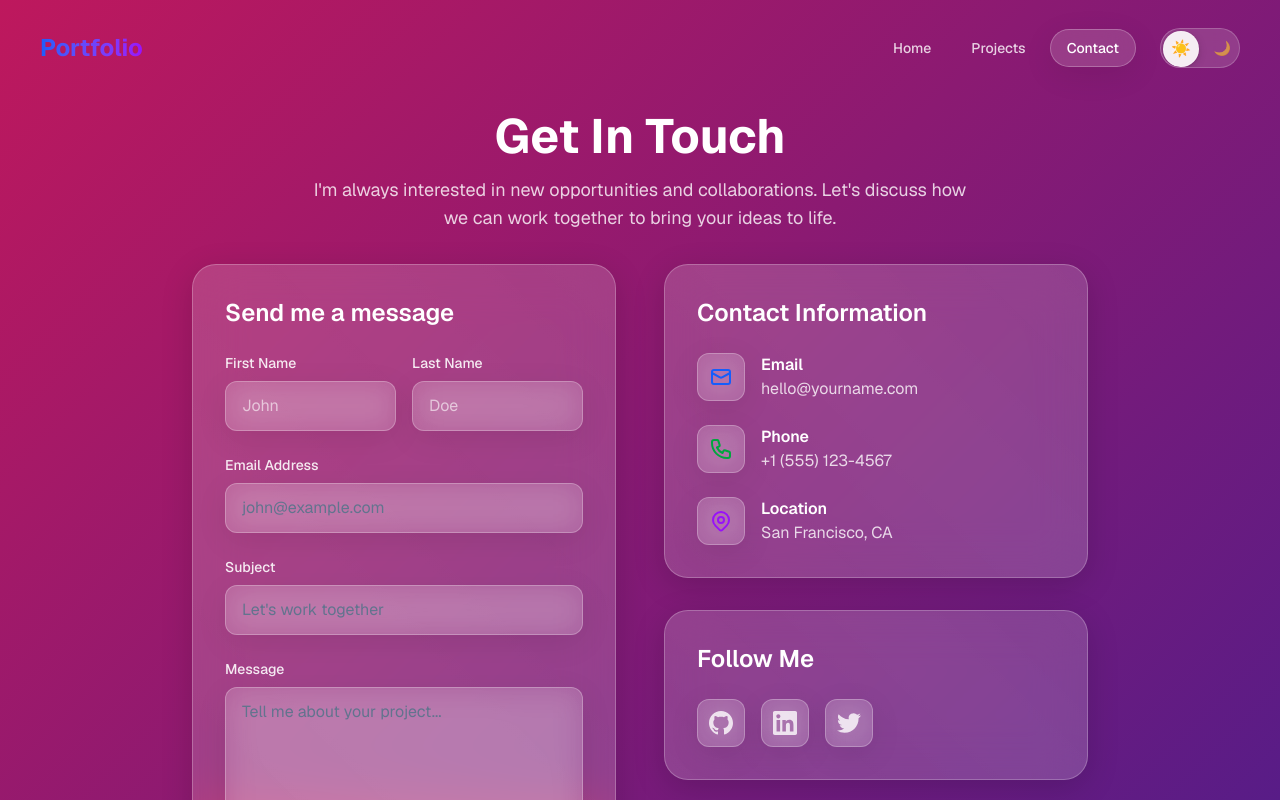
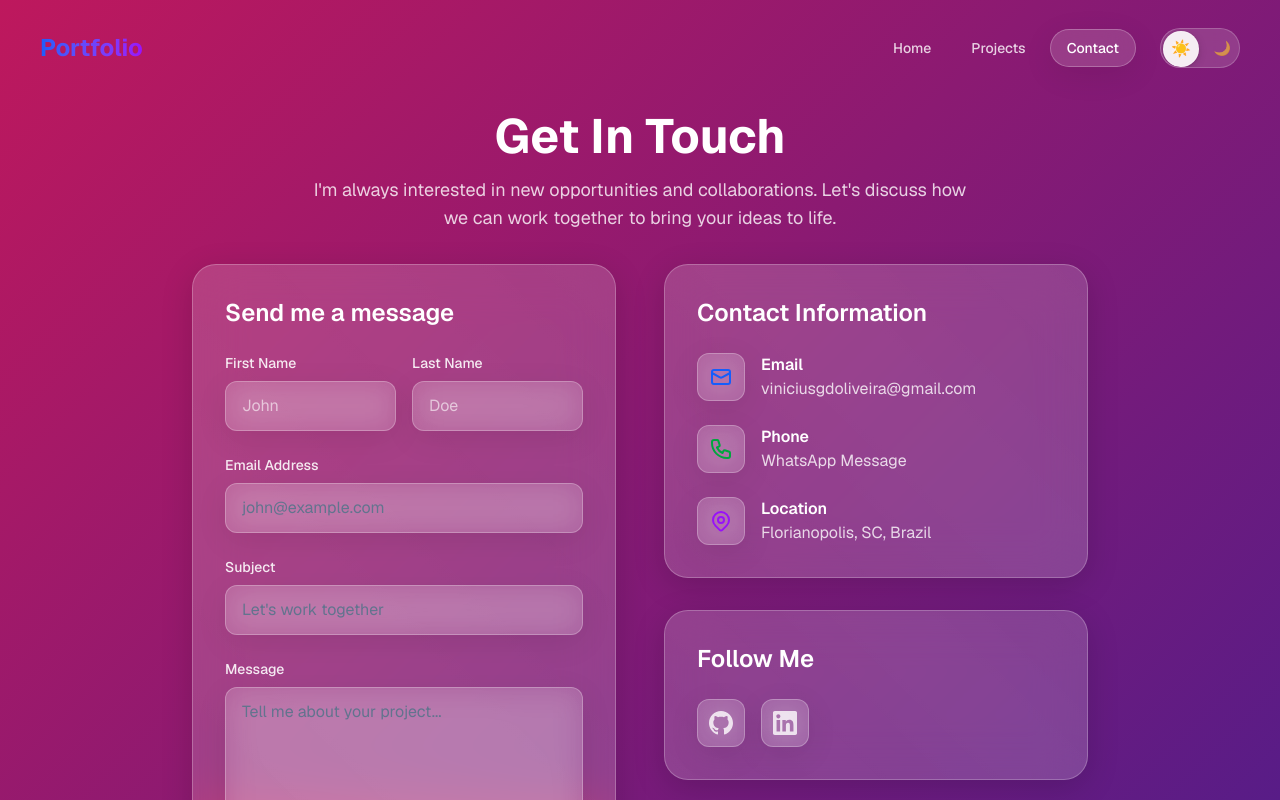
Before and after one commit to viniciusgdoliveira/portfolio, a Next.js app: page /contact in a window 1280 px wide. Shown: the top 800 px of the page. Built offline with nearby package versions, Linux system fonts and the light colour scheme.

Commit message:
updated ux: new tab on link

```diff
--- a/src/app/contact/page.tsx
+++ b/src/app/contact/page.tsx
@@ -32,7 +32,7 @@ export default function Contact() {
               <h2 className="text-2xl font-semibold text-white mb-6">
                 Send me a message
               </h2>
-              <form className="space-y-6">
+              <form action="mailto:viniciusgdoliveira@gmail.com" method="post" encType="text/plain" className="space-y-6">
                 <div className="grid md:grid-cols-2 gap-4">
                   <div>
                     <label htmlFor="firstName" className="block text-sm font-medium text-white/90 mb-2">
@@ -123,7 +123,7 @@ export default function Contact() {
                     </div>
                     <div>
                       <h3 className="font-semibold text-white">Email</h3>
-                      <p className="text-white/80">hello@yourname.com</p>
+                      <p className="text-white/80">viniciusgdoliveira@gmail.com</p>
                     </div>
                   </div>
 
@@ -135,7 +135,9 @@ export default function Contact() {
                     </div>
                     <div>
                       <h3 className="font-semibold text-white">Phone</h3>
-                      <p className="text-white/80">+1 (555) 123-4567</p>
+                      <a href="https://wa.me/5548996942118" target="_blank" rel="noopener noreferrer" className="text-white/80 hover:text-white transition-colors duration-300">
+                        WhatsApp Message
+                      </a>
                     </div>
                   </div>
 
@@ -148,7 +150,7 @@ export default function Contact() {
                     </div>
                     <div>
                       <h3 className="font-semibold text-white">Location</h3>
-                      <p className="text-white/80">San Francisco, CA</p>
+                      <p className="text-white/80">Florianopolis, SC, Brazil</p>
                     </div>
                   </div>
                 </div>
@@ -161,7 +163,9 @@ export default function Contact() {
                 </h2>
                 <div className="flex space-x-4">
                   <a
-                    href="https://github.com"
+                    href="https://github.com/viniciusgdoliveira"
+                    target="_blank"
+                    rel="noopener noreferrer"
                     className="w-12 h-12 liquid-glass-light rounded-xl flex items-center justify-center hover:scale-110 transition-all duration-300"
                     aria-label="GitHub"
                   >
@@ -170,21 +174,14 @@ export default function Contact() {
                     </svg>
                   </a>
                   <a
-                    href="https://linkedin.com"
+                    href="https://www.linkedin.com/in/viniciusgdoliveira/"
+                    target="_blank"
+                    rel="noopener noreferrer"
                     className="w-12 h-12 liquid-glass-light rounded-xl flex items-center justify-center hover:scale-110 transition-all duration-300"
                     aria-label="LinkedIn"
                   >
                     <svg className="w-6 h-6 text-white/80" fill="currentColor" viewBox="0 0 24 24">
                       <path d="M20.447 20.452h-3.554v-5.569c0-1.328-.027-3.037-1.852-3.037-1.853 0-2.136 1.445-2.136 2.939v5.667H9.351V9h3.414v1.561h.046c.477-.9 1.637-1.85 3.37-1.85 3.601 0 4.267 2.37 4.267 5.455v6.286zM5.337 7.433c-1.144 0-2.063-.926-2.063-2.065 0-1.138.92-2.063 2.063-2.063 1.14 0 2.064.925 2.064 2.063 0 1.139-.925 2.065-2.064 2.065zm1.782 13.019H3.555V9h3.564v11.452zM22.225 0H1.771C.792 0 0 .774 0 1.729v20.542C0 23.227.792 24 1.771 24h20.451C23.2 24 24 23.227 24 22.271V1.729C24 .774 23.2 0 22.222 0h.003z"/>
-                    </svg>
-                  </a>
-                  <a
-                    href="https://twitter.com"
-                    className="w-12 h-12 liquid-glass-light rounded-xl flex items-center justify-center hover:scale-110 transition-all duration-300"
-                    aria-label="Twitter"
-                  >
-                    <svg className="w-6 h-6 text-white/80" fill="currentColor" viewBox="0 0 24 24">
-                      <path d="M23.953 4.57a10 10 0 01-2.825.775 4.958 4.958 0 002.163-2.723c-.951.555-2.005.959-3.127 1.184a4.92 4.92 0 00-8.384 4.482C7.69 8.095 4.067 6.13 1.64 3.162a4.822 4.822 0 00-.666 2.475c0 1.71.87 3.213 2.188 4.096a4.904 4.904 0 01-2.228-.616v.06a4.923 4.923 0 003.946 4.827 4.996 4.996 0 01-2.212.085 4.936 4.936 0 004.604 3.417 9.867 9.867 0 01-6.102 2.105c-.39 0-.779-.023-1.17-.067a13.995 13.995 0 007.557 2.209c9.053 0 13.998-7.496 13.998-13.985 0-.21 0-.42-.015-.63A9.935 9.935 0 0024 4.59z"/>
                     </svg>
                   </a>
                 </div>
--- a/src/app/projects/page.tsx
+++ b/src/app/projects/page.tsx
@@ -190,6 +190,8 @@ export default function Projects() {
           <div className="flex space-x-3">
             <a
               href={project.github}
+              target="_blank"
+              rel="noopener noreferrer"
               className="flex items-center space-x-1 text-white/80 hover:text-white transition-colors text-sm focus:outline-none focus:ring-2 focus:ring-white focus:ring-offset-2 rounded-[20px] px-3 py-2 bg-white/10 hover:bg-white/20"
             >
               <svg className="w-4 h-4" fill="currentColor" viewBox="0 0 24 24">
@@ -200,6 +202,8 @@ export default function Projects() {
             {project.live && (
               <a
                 href={project.live}
+                target="_blank"
+                rel="noopener noreferrer"
                 className="flex items-center space-x-1 text-white/80 hover:text-white transition-colors text-sm focus:outline-none focus:ring-2 focus:ring-white focus:ring-offset-2 rounded-[20px] px-3 py-2 bg-blue-500/20 hover:bg-blue-500/30"
               >
                 <svg className="w-4 h-4" fill="none" stroke="currentColor" viewBox="0 0 24 24">
```
